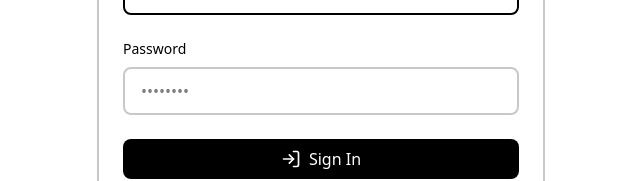
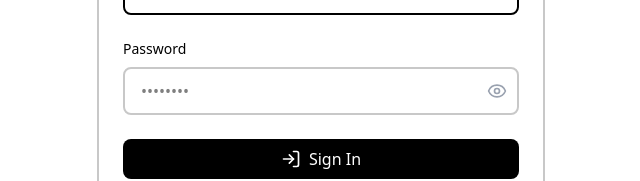
Before and after one commit to bliss-armah/restaurant-dashboard, a Next.js app: page /login in a window 1280 px wide. Shown: the part 451-632 px from the top of the page, without its empty margins (319-959 px from the left). Built offline with nearby package versions, Linux system fonts and the light colour scheme; no server answers.

Commit message:
addded password reveal feature

```diff
--- a/app/login/page.tsx
+++ b/app/login/page.tsx
@@ -2,7 +2,7 @@
 
 import { useState } from "react";
 import { useRouter } from "next/navigation";
-import { LogIn, Mail, Phone } from "lucide-react";
+import { LogIn, Mail, Phone, Eye, EyeOff } from "lucide-react";
 import { supabase } from "@/lib/supabase";
 
 type LoginMethod = "email" | "phone";
@@ -12,6 +12,7 @@ export default function LoginPage() {
   const [loginMethod, setLoginMethod] = useState<LoginMethod>("email");
   const [identifier, setIdentifier] = useState(""); // email or phone
   const [password, setPassword] = useState("");
+  const [showPassword, setShowPassword] = useState(false);
   const [error, setError] = useState("");
   const [loading, setLoading] = useState(false);
 
@@ -139,15 +140,28 @@ export default function LoginPage() {
               >
                 Password
               </label>
+              <div className="relative">
                 <input
                   id="password"
-                type="password"
+                  type={showPassword ? "text" : "password"}
                   value={password}
                   onChange={(e) => setPassword(e.target.value)}
-                className="input"
+                  className="input pr-10"
                   placeholder="••••••••"
                   required
                 />
+                <button
+                  type="button"
+                  onClick={() => setShowPassword(!showPassword)}
+                  className="absolute right-3 top-1/2 -translate-y-1/2 text-gray-400 hover:text-black transition-colors"
+                >
+                  {showPassword ? (
+                    <EyeOff className="w-5 h-5" />
+                  ) : (
+                    <Eye className="w-5 h-5" />
+                  )}
+                </button>
+              </div>
             </div>
 
             <button
--- a/components/admin/UserModal.tsx
+++ b/components/admin/UserModal.tsx
@@ -1,6 +1,7 @@
 "use client";
 
 import { useState } from "react";
+import { Eye, EyeOff } from "lucide-react";
 import { Modal } from "@/components/ui/Modal";
 import { Restaurant } from "@/lib/types";
 
@@ -28,6 +29,7 @@ export function UserModal({ restaurants, onClose, onSubmit }: UserModalProps) {
     role: "RESTAURANT_ADMIN",
     restaurantId: "",
   });
+  const [showPassword, setShowPassword] = useState(false);
   const [loading, setLoading] = useState(false);
   const [error, setError] = useState("");
 
@@ -95,15 +97,28 @@ export function UserModal({ restaurants, onClose, onSubmit }: UserModalProps) {
 
         <div>
           <label className="block text-sm font-medium mb-2">Password *</label>
+          <div className="relative">
             <input
-            type="password"
+              type={showPassword ? "text" : "password"}
               value={formData.password}
               onChange={set("password")}
-            className="input"
+              className="input pr-10"
               placeholder="••••••••"
               minLength={8}
               required
             />
+            <button
+              type="button"
+              onClick={() => setShowPassword(!showPassword)}
+              className="absolute right-3 top-1/2 -translate-y-1/2 text-gray-400 hover:text-black transition-colors"
+            >
+              {showPassword ? (
+                <EyeOff className="w-5 h-5" />
+              ) : (
+                <Eye className="w-5 h-5" />
+              )}
+            </button>
+          </div>
           <p className="text-xs text-gray-500 mt-1">Minimum 8 characters</p>
         </div>
 
```
Lines whose indentation alone changed are shown as unchanged.
